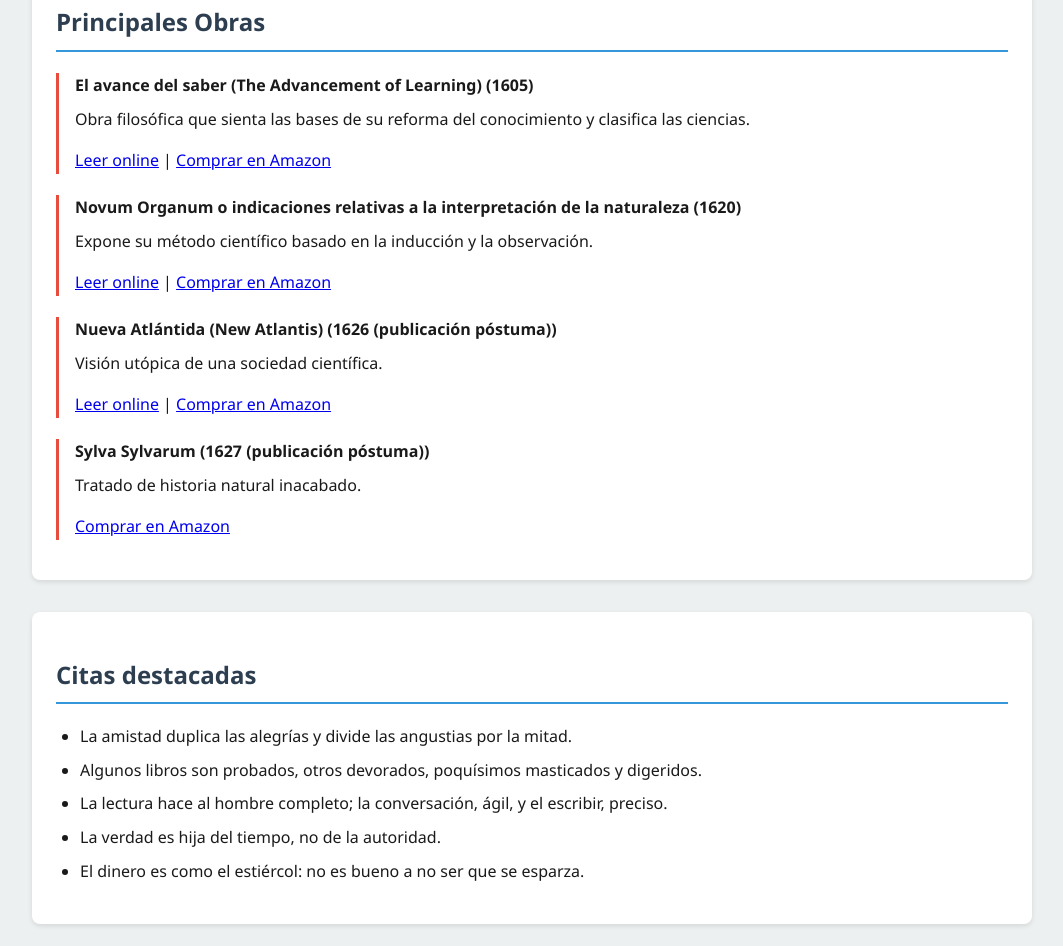
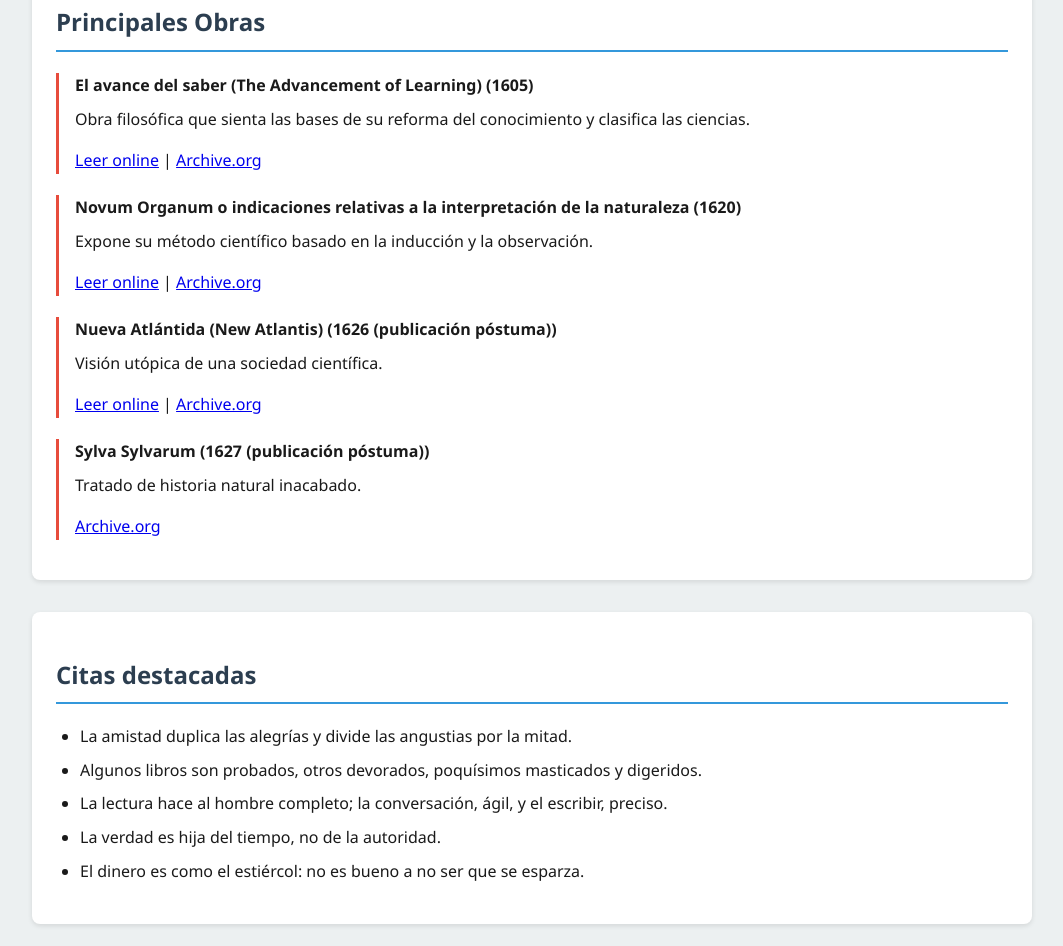
Before and after one commit to jmlucas68/bacon, a plain HTML site: page index.html in a window 1280 px wide. Shown: the part 2222-3168 px from the top of the page, without its empty margins (108-1171 px from the left). Drawn offline with Linux system fonts and the light colour scheme.

Commit message:
Actualizar index.html

```diff
--- a/index.html
+++ b/index.html
@@ -214,7 +214,7 @@
                             <p>${obra.descripcion}</p>
                             <p>
                                 ${obra.enlace_ebook && obra.enlace_ebook !== "No disponible libremente en español" ? `<a href="${obra.enlace_ebook}" target="_blank">Leer online</a> | ` : ''}
-                                ${obra.enlace_tienda ? `<a href="${obra.enlace_tienda}" target="_blank">Comprar en Amazon</a>` : ''}
+                                ${obra.enlace_tienda ? `<a href="${obra.enlace_tienda}" target="_blank">Archive.org</a>` : ''}
                             </p>
                         </div>
                     `).join('')}
```
